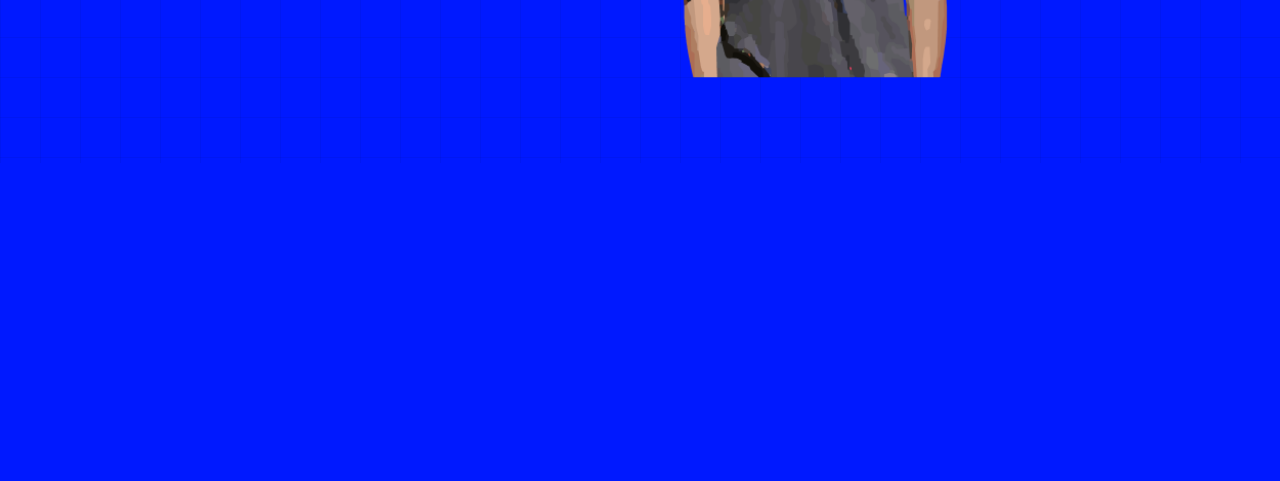
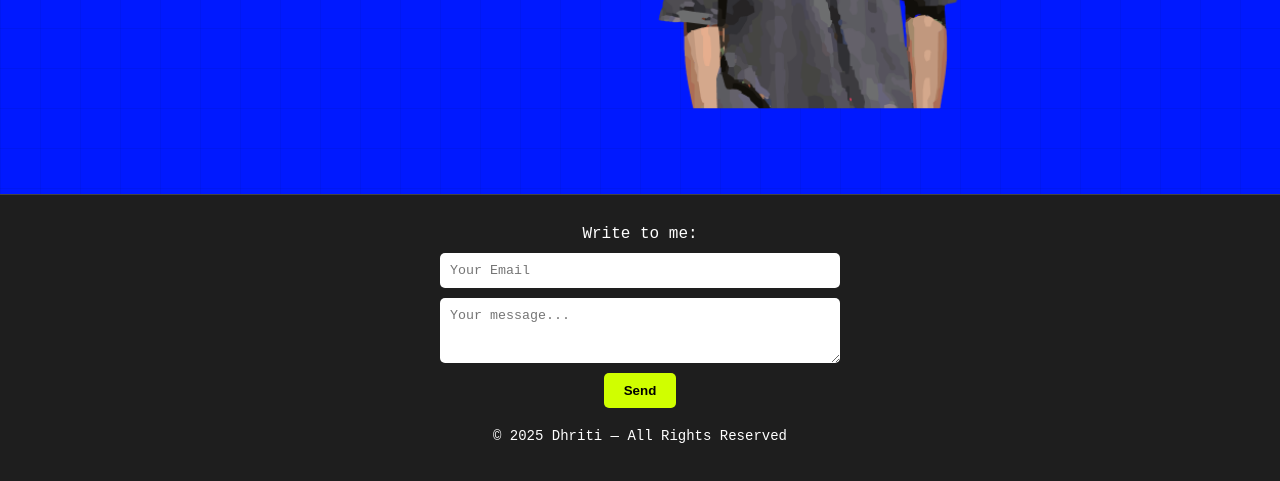
Before and after one commit to Dhriti007/NewDhriti, a plain HTML site: page index.html in a window 1280 px wide. Shown: the part 2896-3377 px from the top of the page. Before the commit the page ends 3059 px from the top, so only its background shows below. Drawn offline with Linux system fonts and the light colour scheme; a web font is replaced by a local one.

Commit message:
newfooter

```diff
--- a/index.html
+++ b/index.html
@@ -170,6 +170,14 @@
           <img src="path/to/project6.png" alt="Project 6">
           <h3>Project 6</h3>
         </a>
+        <a href="https://www.figma.com/file/yourlink6" target="_blank" class="project-card">
+          <img src="path/to/project7.png" alt="Project 6">
+          <h3>Project 7</h3>
+        </a>
+        <a href="https://www.figma.com/file/yourlink6" target="_blank" class="project-card">
+          <img src="path/to/project8.png" alt="Project 6">
+          <h3>Project 8</h3>
+        </a>
 
       </div>
     </div>
@@ -202,6 +210,19 @@
     </div>
     </footer>
   </section>
+<!-- Footer Bottom Bar -->
+<div class="footer-bottom">
+  <!--<p>© 2025 Dhriti — All Rights Reserved</p>-->
+  <form class="newsletter-form" action="mailto:dhritiman16chhya@gmail.com" method="POST" enctype="text/plain">
+    <label for="email">Write to me:</label>
+    <input type="email" id="email" name="email" placeholder="Your Email" required>
+    <textarea name="message" placeholder="Your message..." rows="3" required></textarea>
+    <button type="submit">Send</button>
+  </form>
+  <p>© 2025 Dhriti — All Rights Reserved</p>
+</div>
+
+
 
 
   <script src="script.js"></script>
--- a/styles.css
+++ b/styles.css
@@ -433,7 +433,8 @@ background-size: 40px 40px;
   width: 100%;
   background-color: #0019ff;
   overflow: hidden;
-  border: 3px solid rgb(0, 0, 0);
+  border: 3px solid #0a0a0a;
+  /* black border */
   white-space: nowrap;
   position: relative;
   padding: 15px 0;
@@ -537,7 +538,7 @@ background-size: 40px 40px;
 
 .project-card img {
   width: 100%;
-  height: 200px;
+  aspect-ratio: 16/9;
   object-fit: cover;
 }
 
@@ -553,13 +554,13 @@ background-size: 40px 40px;
 /* Responsive tweaks */
 @media (max-width: 768px) {
   .project-card img {
-    height: 180px;
+    aspect-ratio: 220px;
   }
 }
 
 @media (max-width: 480px) {
   .project-card img {
-    height: 150px;
+    height: 180px;
   }
 }
 
@@ -570,7 +571,7 @@ background-size: 40px 40px;
 
 #project {
   padding: 60px 20px;
-  background: #d4ff00;
+  background: #1e1e1e;
   /* your existing bright background */
   background-image:
     linear-gradient(to right, rgba(0, 0, 0, 0.05) 1px, transparent 1px),
@@ -579,6 +580,12 @@ background-size: 40px 40px;
   /* size of each grid square */
 }
 
+/* Section Title */
+.section-title{
+  font-family: max;
+  font-weight: bold;
+  font-size: 50px;
+}
 .project-container {
   max-width: 1300px;
   margin: auto;
@@ -805,3 +812,87 @@ background-size: 40px 40px;
     text-shadow: 0 0 20px #39FF14, 0 0 30px #39FF14, 0 0 40px #39FF14;
   }
 }
+.footer-bottom {
+  background: #1e1e1e;
+  color: white;
+  text-align: center;
+  padding: 30px 20px;
+  font-family: 'Courier New', Courier, monospace;
+  border-top: 1px solid #ffffff2a;
+}
+
+.footer-bottom p {
+  margin-bottom: 15px;
+  margin-top: 20px;
+  font-size: 14px;
+}
+
+.newsletter-form {
+  display: flex;
+  justify-content: center;
+  flex-wrap: wrap;
+  gap: 10px;
+  align-items: center;
+}
+
+.newsletter-form input[type="email"] {
+  padding: 10px;
+  border-radius: 5px;
+  border: none;
+  outline: none;
+  font-family: inherit;
+  width: 200px;
+}
+
+.newsletter-form button {
+  padding: 10px 20px;
+  background-color: #d0ff00;
+  border: none;
+  color: black;
+  font-weight: bold;
+  border-radius: 5px;
+  cursor: pointer;
+  transition: all 0.3s ease;
+}
+
+.newsletter-form button:hover {
+  background-color: #a5d700;
+}
+.newsletter-form {
+  display: flex;
+  flex-direction: column;
+  align-items: center;
+  gap: 10px;
+  max-width: 500px;
+  margin: 0 auto;
+}
+
+.newsletter-form input[type="email"],
+.newsletter-form textarea {
+  width: 100%;
+  max-width: 400px;
+  padding: 10px;
+  border-radius: 5px;
+  border: none;
+  font-family: inherit;
+  outline: none;
+}
+
+.newsletter-form textarea {
+  resize: vertical;
+}
+
+.newsletter-form button {
+  padding: 10px 20px;
+  background-color: #d0ff00;
+  border: none;
+  color: black;
+  font-weight: bold;
+  border-radius: 5px;
+  cursor: pointer;
+  transition: all 0.3s ease;
+}
+
+.newsletter-form button:hover {
+  background-color: #a5d700;
+}
```
Also changed, not shown: 1 other file.
